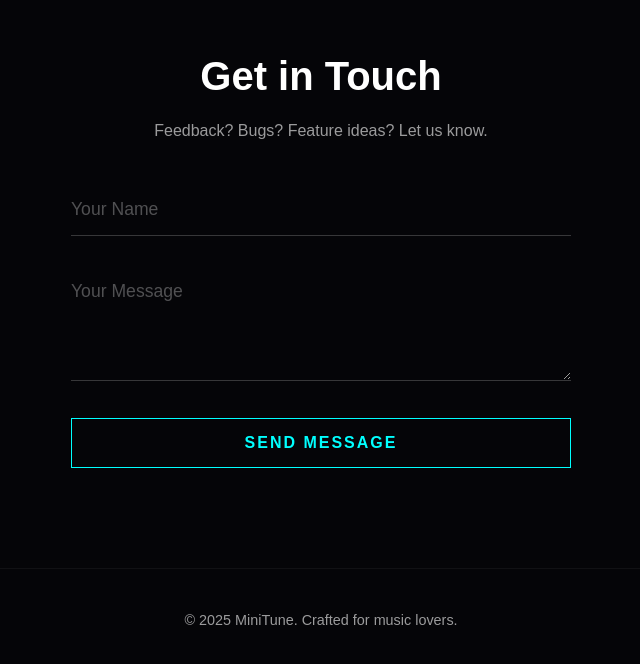
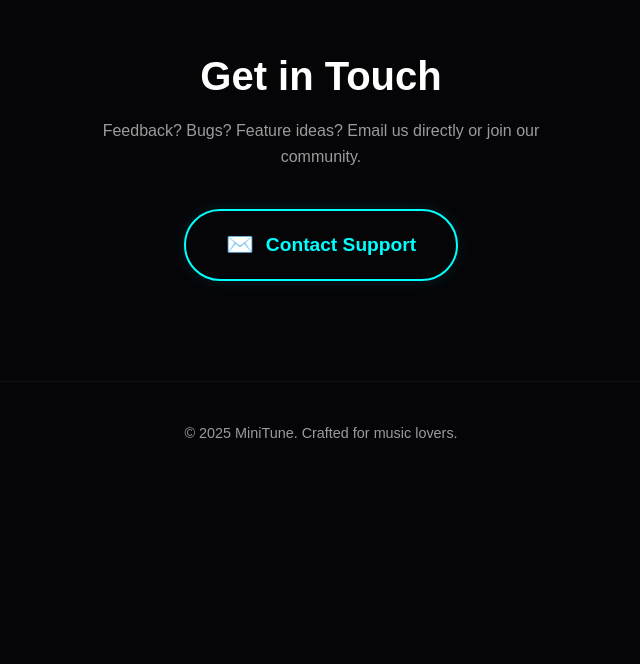
Before and after one commit to 0APOCALYPSE0/minitune-site, a plain HTML site: page index.html in a window 1280 px wide. Shown: the part 2026-2690 px from the top of the page, without its empty margins (319-959 px from the left). After the commit the page ends 2511 px from the top, so only its background shows below. Drawn offline with Linux system fonts and the light colour scheme.

Commit message:
removed form

```diff
--- a/index.html
+++ b/index.html
@@ -406,29 +406,14 @@
 
             <section class="contact-section">
               <h2>Get in Touch</h2>
-        <p>Feedback? Bugs? Feature ideas? Let us know.</p>
+              <p>
+                Feedback? Bugs? Feature ideas? Email us directly or join our community.
+              </p>
 
-        <form id="contact-form">
-          <div class="form-group">
-            <input
-              type="text"
-              id="name"
-              required
-              placeholder="Your Name"
-            />
-          </div>
-
-          <div class="form-group">
-            <textarea
-              id="message"
-              rows="4"
-              required
-              placeholder="Your Message"
-            ></textarea>
-          </div>
-
-          <button type="submit" class="submit-btn">Send Message</button>
-        </form>
+              <div class="contact-actions">
+                          <a href="mailto:giriaakash00@gmail.com" class="email-btn">
+                            <span class="icon">✉️</span> Contact Support
+                          </a>              </div>
             </section>
           </main>
 
@@ -436,45 +421,39 @@
             <p>&copy; 2025 MiniTune. Crafted for music lovers.</p>
           </footer>
 
-    <script>
-      document
-        .getElementById("contact-form")
-        .addEventListener("submit", function (e) {
-          e.preventDefault();
-
-          const nameInput = document.getElementById("name");
-          const messageInput = document.getElementById("message");
-          const name = nameInput.value.trim().substring(0, 50);
-          const message = messageInput.value.trim().substring(0, 500);
-
-          if (!/^[a-zA-Z ]{2,30}$/.test(name)) {
-            alert("Please enter a valid name (letters and spaces only)");
-            return;
+          <style>
+            /* New Contact Button Styles */
+            .contact-actions {
+              display: flex;
+              justify-content: center;
+              margin-top: 30px;
             }
 
-          if (!/^[\w\s.,!?()-]{10,500}$/.test(message)) {
-            alert("Please enter a valid message (10-500 characters)");
-            return;
+            .email-btn {
+              display: inline-flex;
+              align-items: center;
+              gap: 12px;
+              background: transparent;
+              color: var(--primary);
+              border: 2px solid var(--primary);
+              padding: 16px 40px;
+              border-radius: 50px;
+              text-decoration: none;
+              font-size: 1.2rem;
+              font-weight: 600;
+              transition: all 0.3s ease;
+              box-shadow: 0 0 15px rgba(0, 255, 255, 0.1);
             }
 
-          const lastSubmit = parseInt(localStorage.getItem("lastSubmit") || 0);
-          if (Date.now() - lastSubmit < 30000) {
-            alert("Please wait 30 seconds between submissions");
-            return;
+            .email-btn:hover {
+              background: var(--primary);
+              color: #000;
+              box-shadow: 0 0 30px rgba(0, 255, 255, 0.4);
+              transform: translateY(-3px);
             }
-          localStorage.setItem("lastSubmit", Date.now());
 
-          if (
-            confirm(
-              "This will open your email client to send the message. Continue?"
-            )
-          ) {
-            const mailtoLink = `mailto:giriaakash00@gmail.com?subject=MiniTune Feedback from ${encodeURIComponent(
-              name
-            )}&body=${encodeURIComponent(message)}`;
-            window.location.href = mailtoLink;
+            .email-btn .icon {
+              font-size: 1.4rem;
             }
-        });
-    </script>
-  </body>
+          </style>  </body>
 </html>
```
Lines whose indentation alone changed are shown as unchanged.
